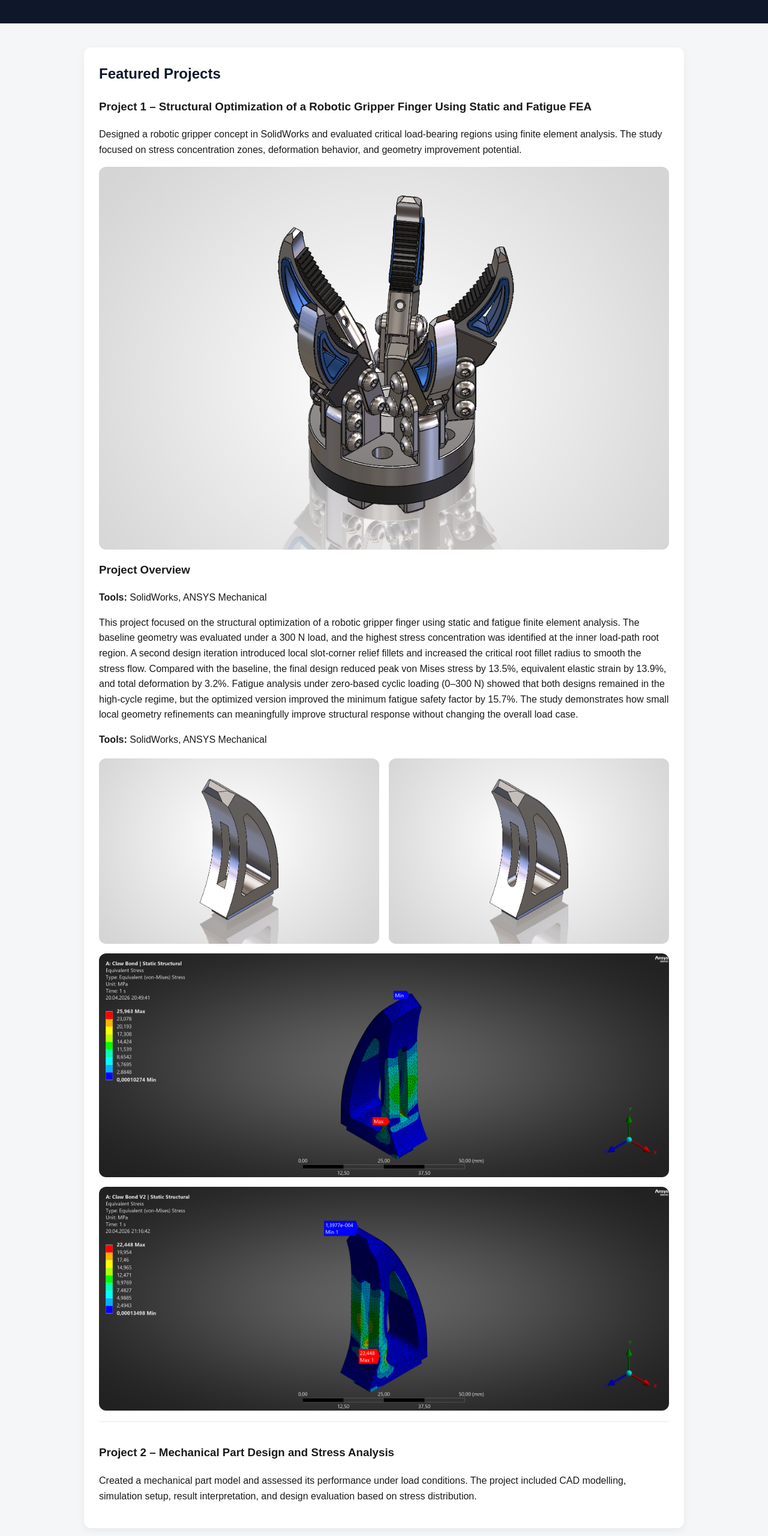
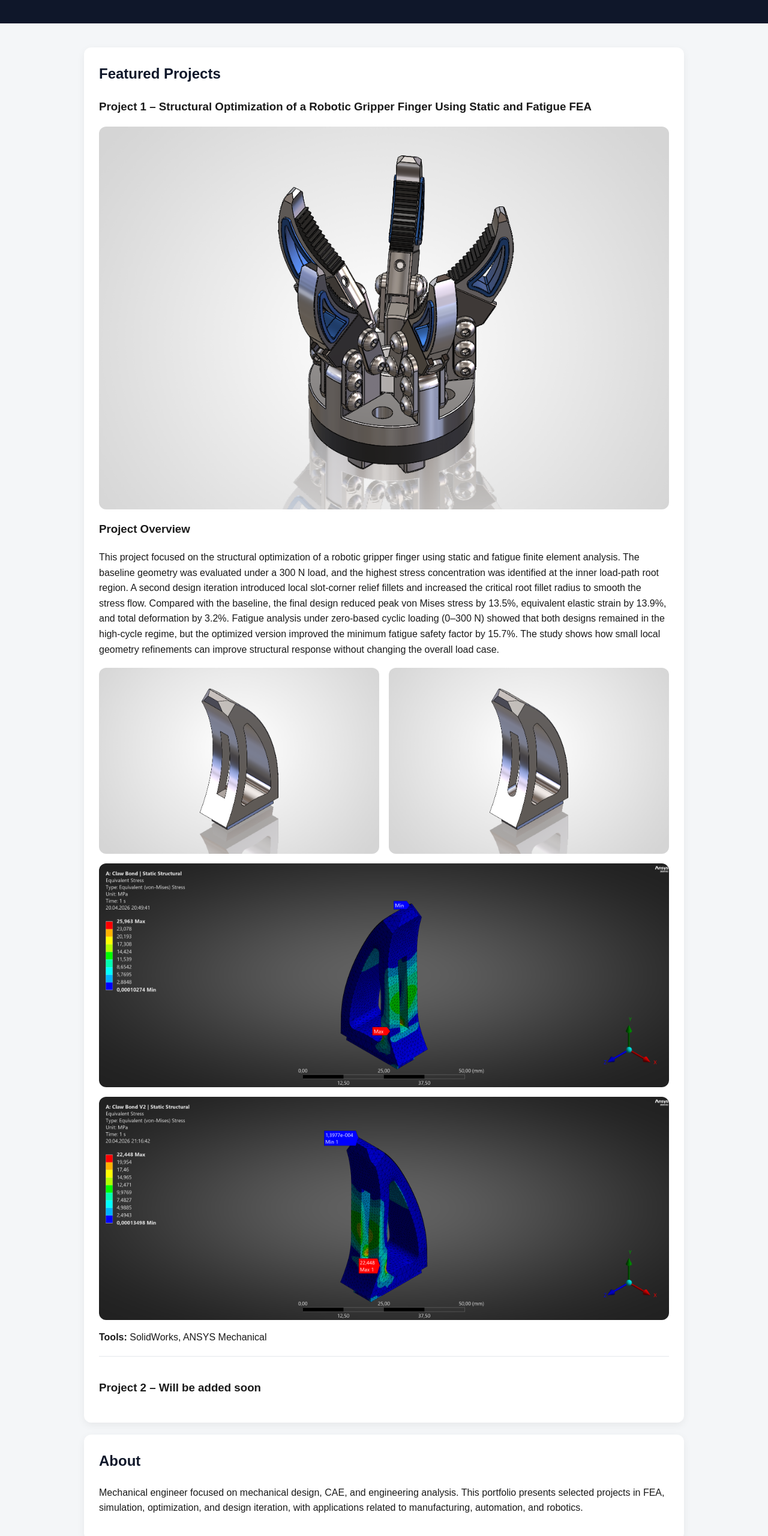
Before and after one commit to taylandaldal/taylandaldal.github.io, a plain HTML site: page index.html in a window 1280 px wide. Shown: the part 222-2782 px from the top of the page at 60% size. Drawn offline with Linux system fonts and the light colour scheme.

Commit message:
Update index.html

```diff
--- a/index.html
+++ b/index.html
@@ -140,8 +140,7 @@
       <div class="project">
         <h3>Project 1 – Structural Optimization of a Robotic Gripper Finger Using Static and Fatigue FEA</h3>
         <p>
-          Designed a robotic gripper concept in SolidWorks and evaluated critical load-bearing regions using finite element analysis.
-          The study focused on stress concentration zones, deformation behavior, and geometry improvement potential.
+
         </p>
 
         <div class="project-hero-image">
@@ -149,11 +148,11 @@
         </div>
 
         <h3>Project Overview</h3>
-        <p class="tools-line"><strong>Tools:</strong> SolidWorks, ANSYS Mechanical</p>
+
         <p>
-          This project focused on the structural optimization of a robotic gripper finger using static and fatigue finite element analysis. The baseline geometry was evaluated under a 300 N load, and the highest stress concentration was identified at the inner load-path root region. A second design iteration introduced local slot-corner relief fillets and increased the critical root fillet radius to smooth the stress flow. Compared with the baseline, the final design reduced peak von Mises stress by 13.5%, equivalent elastic strain by 13.9%, and total deformation by 3.2%. Fatigue analysis under zero-based cyclic loading (0–300 N) showed that both designs remained in the high-cycle regime, but the optimized version improved the minimum fatigue safety factor by 15.7%. The study demonstrates how small local geometry refinements can meaningfully improve structural response without changing the overall load case.
+          This project focused on the structural optimization of a robotic gripper finger using static and fatigue finite element analysis. The baseline geometry was evaluated under a 300 N load, and the highest stress concentration was identified at the inner load-path root region. A second design iteration introduced local slot-corner relief fillets and increased the critical root fillet radius to smooth the stress flow. Compared with the baseline, the final design reduced peak von Mises stress by 13.5%, equivalent elastic strain by 13.9%, and total deformation by 3.2%. Fatigue analysis under zero-based cyclic loading (0–300 N) showed that both designs remained in the high-cycle regime, but the optimized version improved the minimum fatigue safety factor by 15.7%. The study shows how small local geometry refinements can improve structural response without changing the overall load case.
         </p>
-        <p><strong>Tools:</strong> SolidWorks, ANSYS Mechanical</p>
+
         <div class="project-top-row">
           <img src="project1/v1main.PNG" alt="Version 1 main design view">
           <img src="project1/v2main.PNG" alt="Version 2 main design view">
@@ -164,12 +163,15 @@
           <img src="project1/v2stress.png" alt="Version 2 stress analysis">
         </div>
       </div>
+<p><strong>Tools:</strong> SolidWorks, ANSYS Mechanical</p>
+      <div class="project">
+        <h3>Project 2 – Will be added soon</h3>
+        <p>
 
-      <div class="project">
-        <h3>Project 2 – Mechanical Part Design and Stress Analysis</h3>
-        <p>
-          Created a mechanical part model and assessed its performance under load conditions.
-          The project included CAD modelling, simulation setup, result interpretation, and design evaluation based on stress distribution.
+
+
+
+
         </p>
       </div>
     </div>
```
